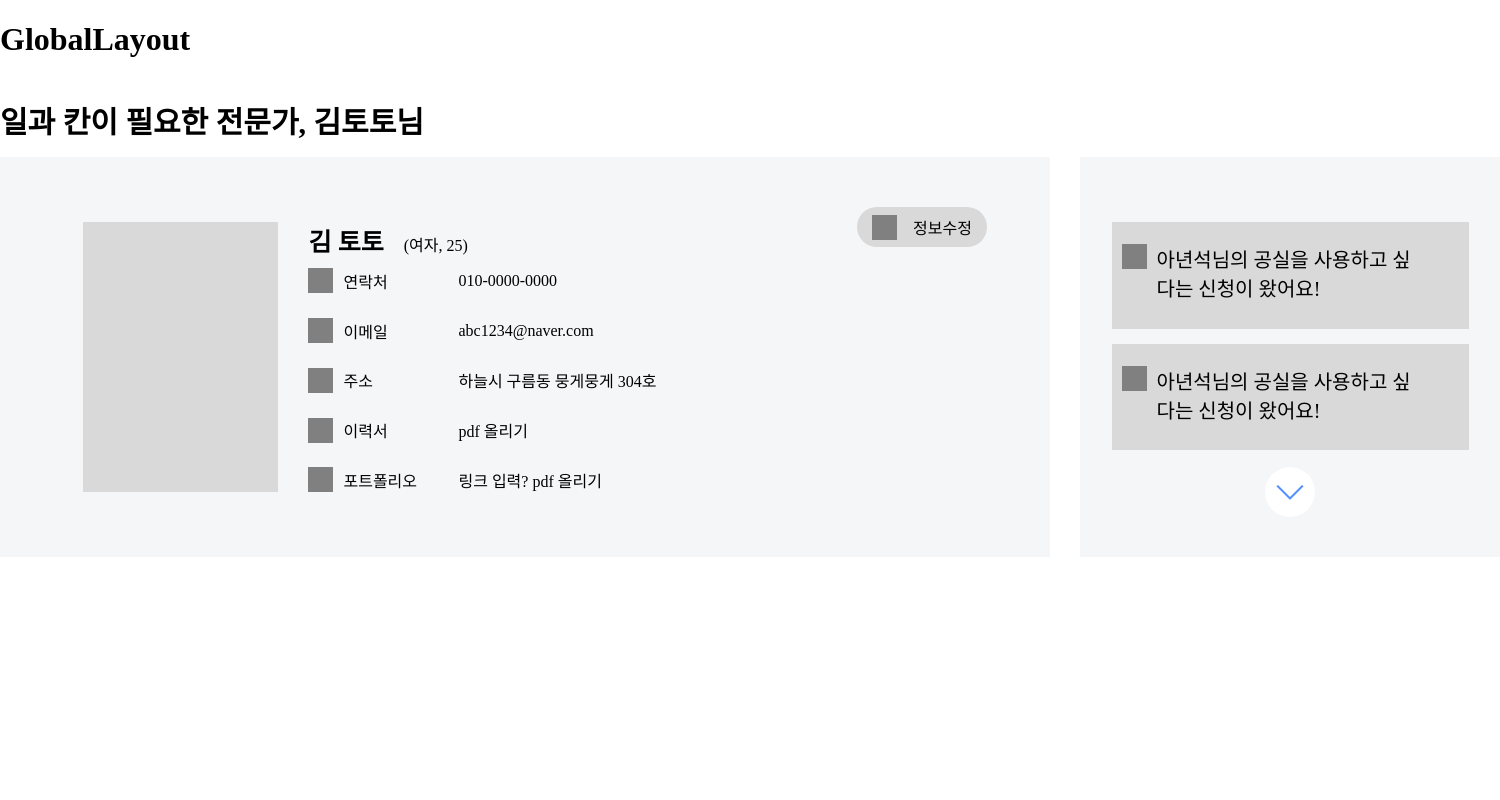
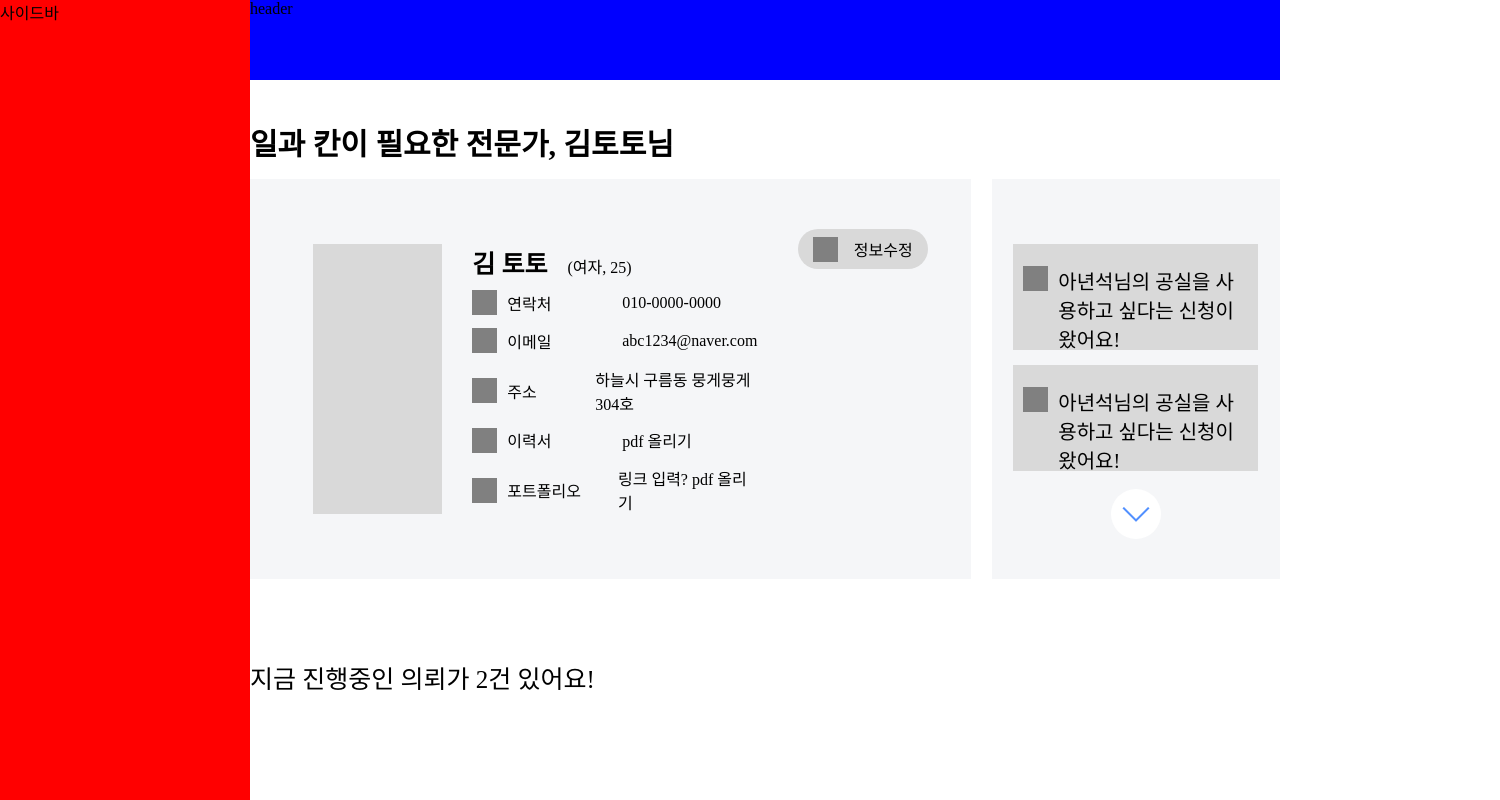
Before and after one commit to cryingdryice/ILKAN-web, a React (Vite) app: page /main/myPage in a window 1280 px wide. Shown: the whole page, 1500 px wide, since content can reach past the window. Built offline with nearby package versions, Linux system fonts and the light colour scheme; the HTML template or start-up script is replaced by a standard one.

Commit message:
feat: headerDiv 구현

```diff
--- a/src/components/Profile.tsx
+++ b/src/components/Profile.tsx
@@ -1,4 +1,4 @@
-import profileStyle from "../css/profile.module.css";
+import profileStyle from "../css/components/profile.module.css";
 import style from "../css/style.module.css";
 import arrowBottom from "../assets/arrow-bottom.png";
 
--- /dev/null
+++ b/src/components/ProgressingWork.tsx
@@ -0,0 +1,18 @@
+import progressingWorkStyle from "../css/components/progressingWork.module.css";
+
+export default function ProgressingWork() {
+  return (
+    <div className={progressingWorkStyle.container}>
+      <div className={progressingWorkStyle.headerDiv}>
+        <span>지금 진행중인 의뢰가 2건 있어요!</span>
+      </div>
+      <div className={progressingWorkStyle.body}>
+        <div className={progressingWorkStyle.top}>
+          <div className={progressingWorkStyle.checkDiv}></div>
+          <div className={progressingWorkStyle.priceDiv}></div>
+        </div>
+        <div className={progressingWorkStyle.contentDiv}></div>
+      </div>
+    </div>
+  );
+}
--- /dev/null
+++ b/src/css/components/progressingWork.module.css
@@ -0,0 +1,7 @@
+.headerDiv {
+  margin-top: 80px;
+}
+
+.headerDiv span {
+  font-size: 25px;
+}
--- a/src/css/style.module.css
+++ b/src/css/style.module.css
@@ -1,8 +1,3 @@
-html,
-body {
-  margin: 0;
-  padding: 0;
-}
 .defaultBox {
   width: 25px;
   height: 25px;
--- a/src/index.css
+++ b/src/index.css
@@ -2,4 +2,6 @@ html,
 body {
   margin: 0;
   padding: 0;
+  overflow: hidden;
+  height: 100%;
 }
--- a/src/layout/GlobalLayout.tsx
+++ b/src/layout/GlobalLayout.tsx
@@ -2,32 +2,44 @@ import { Outlet } from "react-router-dom";
 
 export default function GlobalLayout() {
   return (
-    // <div style={{ width: "100vw" }}>
-    //   <div style={{ display: "flex", flexDirection: "row" }}>
-    //     <div
-    //       style={{
-    //         backgroundColor: "red",
-    //         width: "250px",
-    //         height: "100vh",
-    //       }}
-    //     >
-    //       사이드바
-    //     </div>
-    //     <div style={{ flex: "1" }}>
-    //       <div
-    //         style={{ width: "100%", backgroundColor: "blue", height: "80px" }}
-    //       >
-    //         header
-    //       </div>
-    //       <div style={{ display: "flex", justifyContent: "center" }}>
-    //         <Outlet />
-    //       </div>
-    //     </div>
-    //   </div>
+    <div style={{ width: "100vw" }}>
+      <div style={{ display: "flex", flexDirection: "row" }}>
+        <div
+          style={{
+            backgroundColor: "red",
+            width: "250px",
+            height: "100vh",
+          }}
+        >
+          사이드바
+        </div>
+        <div
+          style={{
+            flex: "1",
+            overflowY: "auto",
+            overflowX: "hidden",
+            height: "100vh",
+          }}
+        >
+          <div
+            style={{ width: "100%", backgroundColor: "blue", height: "80px" }}
+          >
+            header
+          </div>
+          <div
+            style={{
+              display: "flex",
+              justifyContent: "center",
+            }}
+          >
+            <Outlet />
+          </div>
+        </div>
+      </div>
+    </div>
+    // <div>
+    //   <h1>GlobalLayout</h1>
+    //   <Outlet />
     // </div>
-    <div>
-      <h1>GlobalLayout</h1>
-      <Outlet />
-    </div>
   );
 }
--- a/src/pages/main/myPage.tsx
+++ b/src/pages/main/myPage.tsx
@@ -1,10 +1,12 @@
 import Profile from "../../components/Profile";
-import myPageStyle from "../../css/myPage.module.css";
+import ProgressingWork from "../../components/ProgressingWork";
+import myPageStyle from "../../css/pages/myPage.module.css";
 
 export default function MyPage() {
   return (
     <div className={myPageStyle.myPageContainer}>
       <Profile />
+      <ProgressingWork />
     </div>
   );
 }
```
Also changed, not shown: src/css/components/profile.module.css (renamed from src/css/profile.module.css), src/css/pages/myPage.module.css (renamed from src/css/myPage.module.css).
